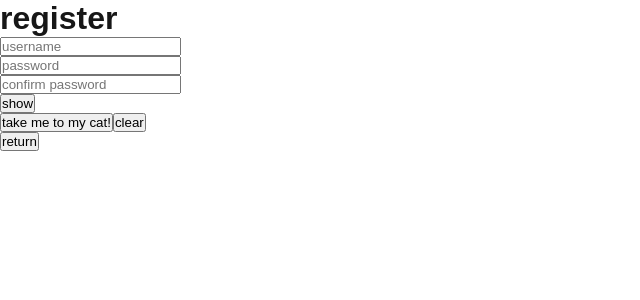
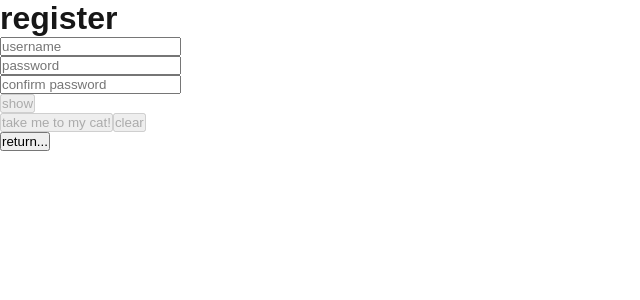
Before and after one commit to j-jh/TamaCatAI, a Next.js app: page /register in a window 1280 px wide. Shown: the top 300 px of the page, without its empty margins (0-640 px from the left). Built offline with nearby package versions, Linux system fonts and the light colour scheme.

Commit message:
feat (registration): complete base functionality for static form

```diff
--- a/components/Register.js
+++ b/components/Register.js
@@ -1,33 +1,35 @@
+// Register.js
+// Renders form component with username, password, pass confirmation, and input validation
+// Toggle show password, return to home screen, submit registration, clear buttons
+
+// TODO: SUBMIT TO DATABASE
+// TODO: STYLING
+
 "use client";
 import { useState } from "react";
 import Link from "next/link";
 
-// register page
-
-/*
-    user
-    pass
-
-    input validation
-    user pass lenght req
-    toggle pass visiblity
-    null check
-    clear buton
-    error message tag
-
-*/
 export default function Register() {
     const [user, setUser] = useState("");
     const [pass, setPass] = useState("");
     const [confirmPass, setConfirmPass] = useState("");
+    // Stores error messages
     const [errors, setErrors] = useState({
         passMatch: '',
         passLength: '',
         userLength: '',
         // userTaken: ''
     })
+    // Toggles pass visibility
     const [showPass, setShowPass] = useState(false);
 
+    /*
+    Handles input validation upon form submission. Checks...
+        - Username, password length
+        - Password, pass confirmation match
+        - Sets errors to new error object
+        - Confirms if valid from errors before submitting
+    */
     function onRegisterSubmit(e) {
         let validForm = true;
         e.preventDefault();
@@ -40,12 +42,12 @@ export default function Register() {
             newError.passMatch = "passwords do not match";
             validForm = false;
         }
-        if (user.length === 0 || user.length < 3) {
-            newError.userLength = "username must be 3-12 characters long";
+        if (user.length === 0 || user.length < 3 || user.length > 10) {
+            newError.userLength = "username must be 3-10 characters long";
             validForm = false;
         }
-        if (pass.length === 0 || pass.length < 8) {
-            newError.passLength = "password must be 8+ characters long";
+        if (pass.length === 0 || pass.length < 8 || pass.length > 32) {
+            newError.passLength = "password must be 8-32 characters long";
             validForm = false;
         }
         setErrors(newError);
@@ -56,6 +58,7 @@ export default function Register() {
         console.log("user: ", user, "\npass: ", pass);
     }
 
+    // Clears user, pass, pass confirm, and error messages
     function handleClear() {
         setUser("");
         setPass("");
@@ -66,6 +69,16 @@ export default function Register() {
             userLength: '',
         })
     }
+    // Checks if any values in input fields to enable clear button
+    const enableClear = (user.length > 0) || (pass.length > 0) || (confirmPass.length > 0);
+
+    // Checks if all input fields are valid to enable submit button
+    const enableSubmit = (pass === confirmPass) &&
+    (pass.length >= 8 && pass.length <= 32) &&
+    (user.length >= 3 && user.length <= 10);
+
+    // Checks if any values in pass fields to enable show/hide toggle
+    const enableShowHide = (pass.length > 0) || (confirmPass.length > 0);
 
     return (
         <div>
@@ -74,25 +87,27 @@ export default function Register() {
                 <input type="text" placeholder="username" aria-label="Username" value={user}
                     onChange={(e) => setUser(e.target.value)} />
                 <br />
-                {errors.userLength && <p>{errors.userLength}</p>}
+                {errors.userLength && <p style={{ color: 'red' }}>{errors.userLength}</p>}
 
                 <input type={showPass ? "text" : "password"} placeholder="password" value={pass}
                     onChange={(e) => setPass(e.target.value)} />
                 <br />
-                {errors.passLength && <p>{errors.passLength}</p>}
+                {errors.passLength && <p style={{ color: 'red' }}>{errors.passLength}</p>}
 
                 <input type={showPass ? "text" : "password"} placeholder="confirm password" value={confirmPass}
                     onChange={(e) => setConfirmPass(e.target.value)} />
                 <br />
-                {errors.passMatch && <p>{errors.passMatch}</p>}
+                {errors.passMatch && <p style={{ color: 'red' }}>{errors.passMatch}</p>}
 
-                <button onClick={() => setShowPass(!showPass)}>{!showPass ? 'show' : 'hide'}</button>
+                <button type="button" disabled={!enableShowHide}
+                onClick={() => setShowPass(!showPass)}>{!showPass ? 'show' : 'hide'}</button>
                 <br />
-                <button type="submit">take me to my cat!</button>
-                <button type="button" onClick={handleClear}>clear</button>
+
+                {/* disable buttons until valid*/}
+                <button type="submit" disabled={!enableSubmit}>take me to my cat!</button>
+                <button type="button" disabled={!enableClear} onClick={handleClear}>clear</button>
             </form>
-            <button><Link href="/">return</Link></button>
+            <Link href="/"><button type = "button">return...</button></Link>
         </div>
     )
-
 }
```
